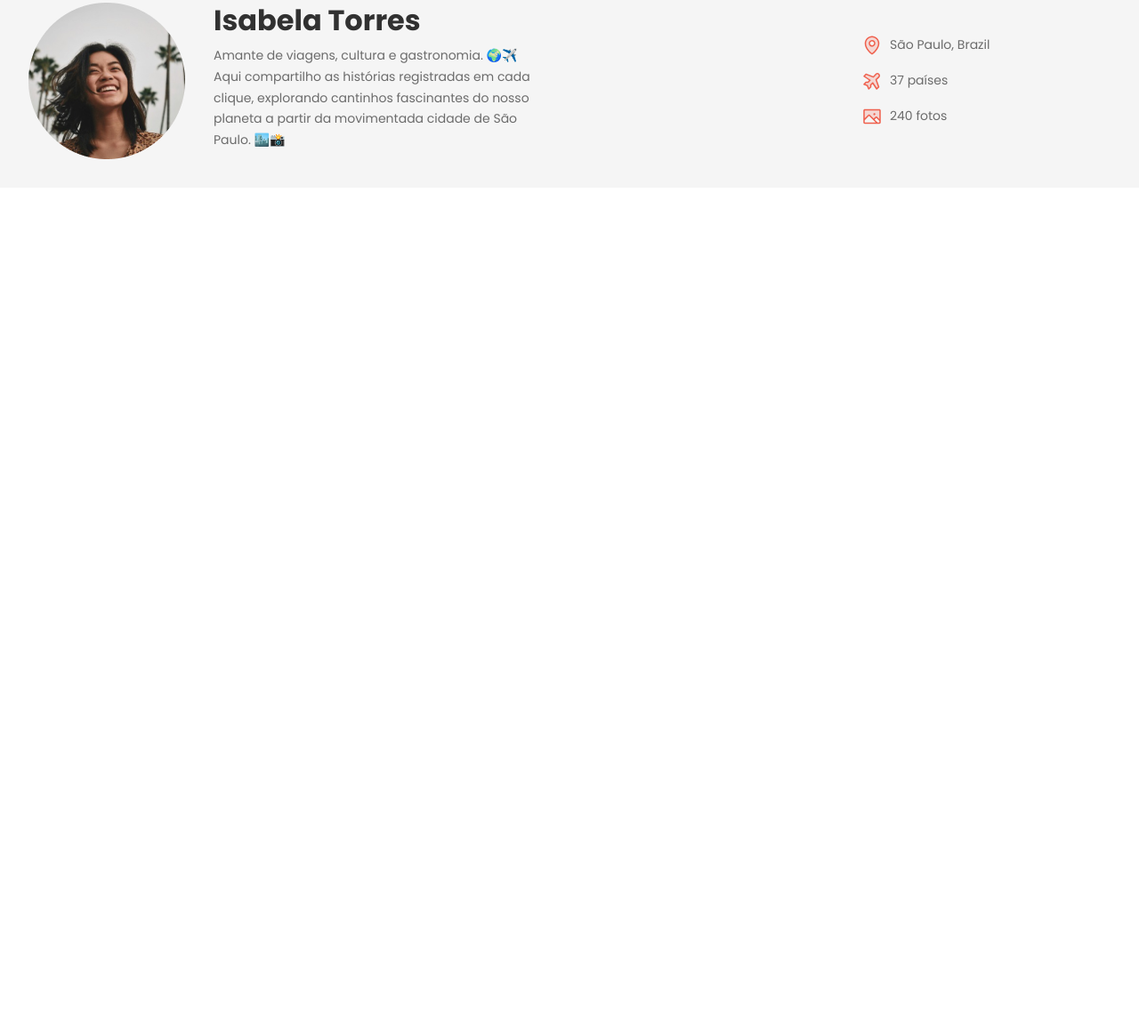
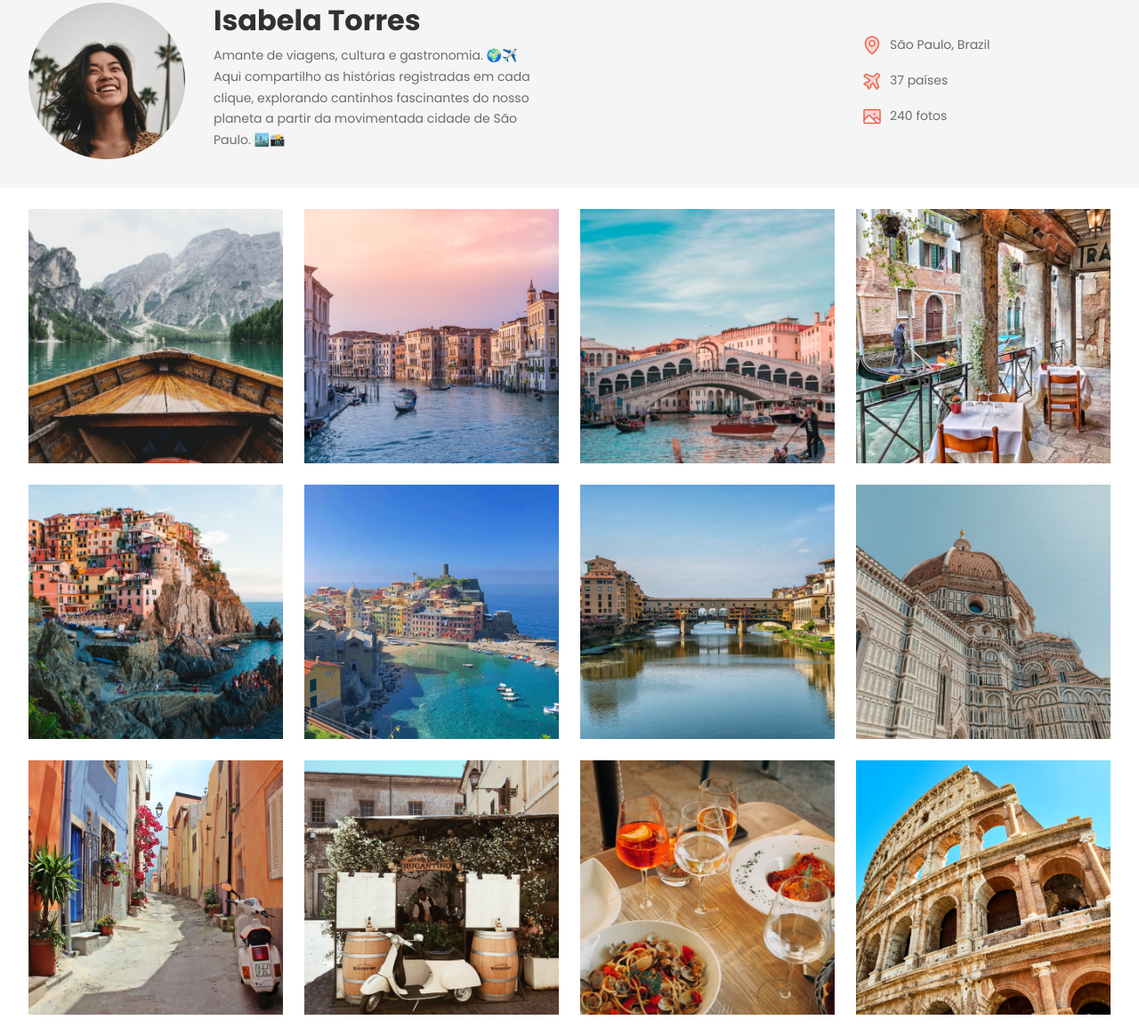
Before and after one commit to tiagomartinscc/projeto-travelgram, a plain HTML site: page index.html in a window 1280 px wide. Shown: the part 125-1290 px from the top of the page at 89% size. Before the commit the page ends 800 px from the top, so only its background shows below. Drawn offline with Linux system fonts and the light colour scheme.

Commit message:
main gallery

```diff
--- a/index.html
+++ b/index.html
@@ -57,5 +57,20 @@
       </div>
     </header>
   </div>
+
+  <main class="container">
+    <img src="assets/images/Image 01.png" alt="Imagem 1" />
+    <img src="assets/images/Image 02.png" alt="Imagem 2" />
+    <img src="assets/images/Image 03.png" alt="Imagem 3" />
+    <img src="assets/images/Image 04.png" alt="Imagem 4" />
+    <img src="assets/images/Image 05.png" alt="Imagem 5" />
+    <img src="assets/images/Image 06.png" alt="Imagem 6" />
+    <img src="assets/images/Image 07.png" alt="Imagem 7" />
+    <img src="assets/images/Image 08.png" alt="Imagem 8" />
+    <img src="assets/images/Image 09.png" alt="Imagem 9" />
+    <img src="assets/images/Image 10.png" alt="Imagem 10" />
+    <img src="assets/images/Image 11.png" alt="Imagem 11" />
+    <img src="assets/images/Image 12.png" alt="Imagem 12" />
+  </main>
 </body>
 </html>
--- a/styles/index.css
+++ b/styles/index.css
@@ -1,3 +1,4 @@
 @import url("./global.css");
 @import url("./nav.css");
 @import url("./header.css");
+@import url("./main.css");
--- /dev/null
+++ b/styles/main.css
@@ -0,0 +1,13 @@
+main {
+  display: flex;
+  flex-wrap: wrap;
+  gap: 24px;
+  padding-block: 24px;
+}
+
+main img {
+  width: 286px;
+  height: 286px;
+  /* garantir que se as imagens não estão em um quadrado perfeito elas se adaptem */
+  object-fit: cover;
+}
```
